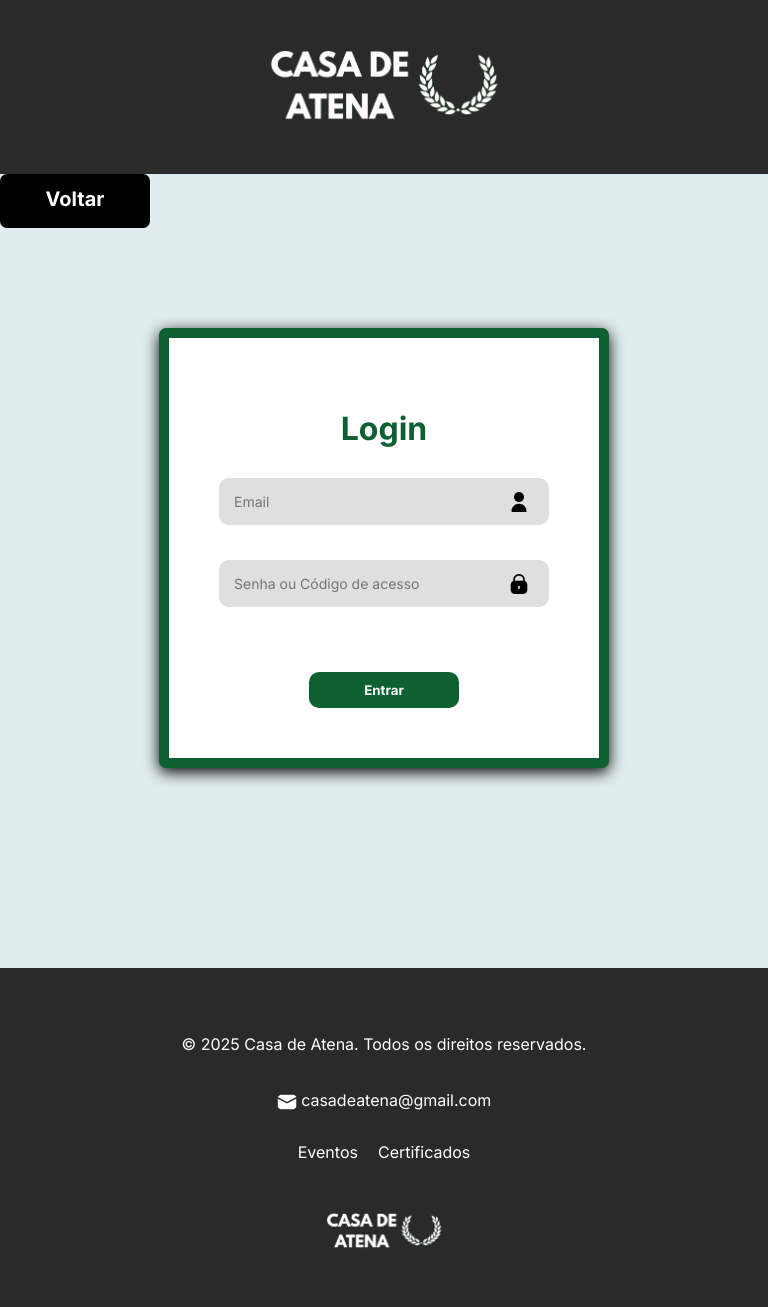
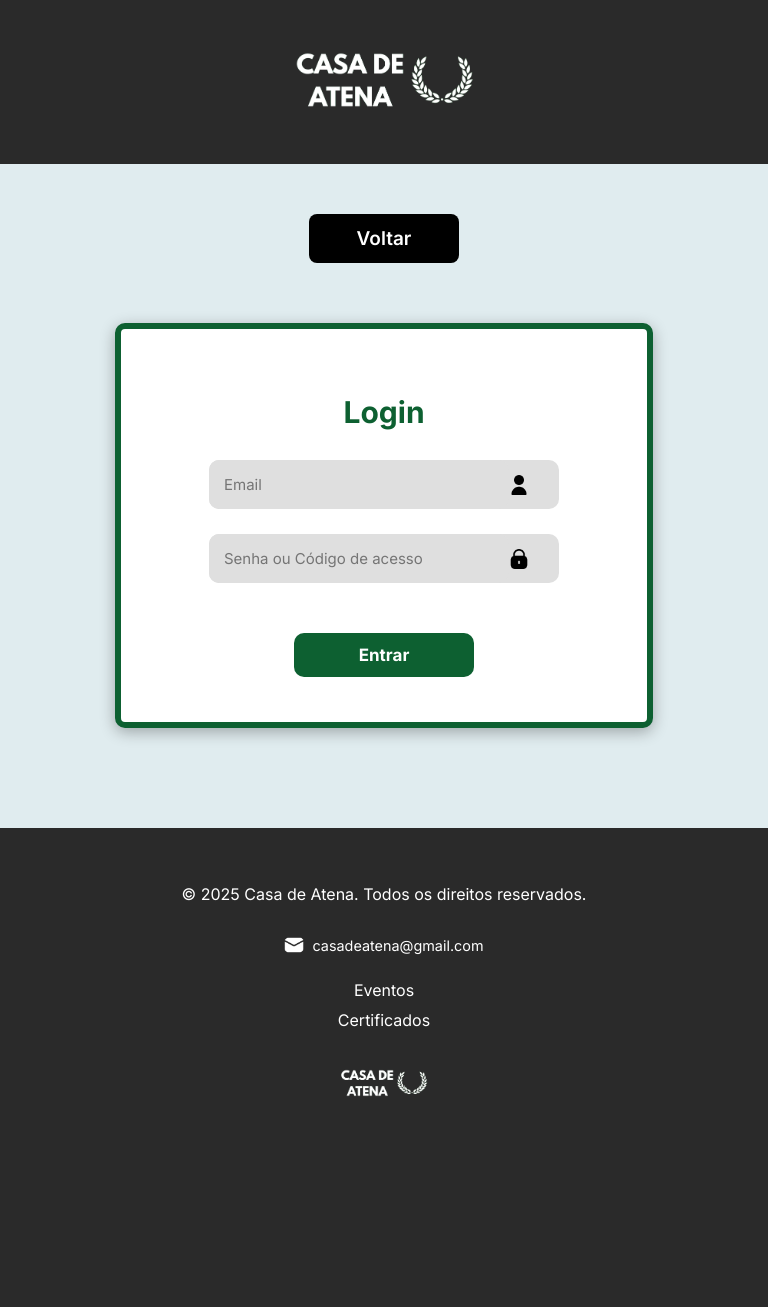
Before and after one commit to okiobot/SGEA, a Django app: page /login/ in a window 768 px wide. After the commit the page ends 1096 px from the top, so only its background shows below. Run offline with Django 5.2, Linux system fonts and the light colour scheme; some web fonts are replaced.

Commit message:
feat/style: Responsividade para as páginas de cadastro e login de usuários

```diff
--- a/sgea/login/static/css/style.css
+++ b/sgea/login/static/css/style.css
@@ -287,6 +287,65 @@ nav a:hover {
 .logo-container-footer {
     margin-top: 30px;
 }
+/* --------------------------------------------------------------------------- */
+/* --------------------------------------------------------------------------- */
+/* --------------------------------------------------------------------------- */
+
+/* RESPONSIVIDADE DO HEADER E DO FOOTER */
+
+@media (max-width: 1025px) {
+
+    /* HEADER 2 */
+    #header-usuario-2 {
+        flex-direction: column;
+        justify-content: center;
+        align-items: center;
+
+        padding: 45px;
+        text-align: center;
+    }
+
+    #header-usuario-2 .logo-container-2 img {
+        height: 70px;
+    }
+
+
+    /* FOOTER 1 */
+    #footer-container {
+        margin-top: 100px;
+        padding: 40px 0;
+    }
+
+    #footer-container .footer-info {
+        flex-direction: column;
+        text-align: center;
+        gap: 15px;
+        padding: 0 15px;
+    }
+
+    .footer-email {
+        display: flex;
+        justify-content: center;
+        align-items: center;
+        flex-wrap: wrap;
+        gap: 8px;
+        font-size: 0.9rem;
+    }
+
+    #footer-container .footer-links {
+        flex-direction: column;
+        gap: 10px;
+    }
+
+    .logo-container-footer {
+        margin-top: 20px;
+    }
+
+    .logo-container-footer img {
+        width: 90px;
+    }
+}
+
 
 /* --------------------------------------------------------------------------- */
 /* --------------------------------------------------------------------------- */
@@ -467,22 +478,16 @@ nav a:hover {
 /* Login de usuários (login.html) */
 
 .login-container {
-    max-width: 1200px;
-    width: 450px;
-
-    margin: 40px auto;
-    margin-top: 100px;
+    max-width: 450px;
+    width: 90%;
+    margin: 40px auto 100px auto;
     padding: 50px 70px;
-
     background-color: white;
-
     border: 10px solid var(--primary-color);
-    border-radius: 7px;
-
-    box-shadow: 0 4px 15px black;
-}
-
-/* Login USU - Título */
+    border-radius: 10px;
+    box-shadow: 0 4px 15px rgba(0,0,0,0.3);
+}
+
 .login-titulo {
     margin-bottom: 30px;
     color: var(--primary-color);
@@ -494,75 +499,54 @@ nav a:hover {
     font-weight: 700;
 }
 
-/* Login USU - Formulário de envio */
 .formulario-login {
     display: flex;
     flex-direction: column;
     align-items: center;
-
     gap: 35px;
 }
 
-/* Login USU - Inputs */
 .form-login-grupo {
     display: flex;
     align-items: center;
+    justify-content: space-between;
 
     width: 330px;
-
     background-color: var(--background-box-color);
     border-radius: 10px;
-}
-
-.form-login-grupo label {
-    display: inline-block;
-    white-space: nowrap;
-
-    margin-bottom: 6px;
-
-    font-weight: 600px;
+    padding-right: 10px;
 }
 
 .form-login-grupo input {
-    width: 300px;
-
+    width: 100%;
     padding: 15px;
-
     background-color: var(--background-box-color);
-
     border-radius: 10px;
     border: none;
-
     font-size: 14px;
     outline: none;
 }
 
-/* Login USU - Botão de entrar no site com a conta */
 #botao-entrar-login {
-    align-self: self-start;
-
-    width: 150px;
-
-    margin-top: 30px;
-    padding: 10px 25px;
-
+    align-self: center;
+    width: 160px;
+    margin-top: 25px;
+    padding: 12px 25px;
     background-color: var(--primary-color);
     color: white;
-
     border: none;
     border-radius: 10px;
-
     font-weight: bold;
     cursor: pointer;
-
-    transform: scale(1);
-    transition: transform 1s ease, background-color 0.3s ease;
+    font-size: 18px;
+    transition: transform 0.3s ease, background-color 0.3s ease;
 }
 
 #botao-entrar-login:hover {
     background-color: var(--botao-preto-color);
-    transform: scale(1.1);
-}
+    transform: scale(1.05);
+}
+
 
 /* --------------------------------------------------------------------------- */
 /* --------------------------------------------------------------------------- */
@@ -1377,39 +1361,284 @@ nav a:hover {
     justify-content: space-between;
     align-items: center;
 
-    width: 1100px;
-
-    margin: 40px auto;
-    margin-top: 50px;
-    padding: 20px 70px;
-
-    background-color: none;
+    max-width: 1100px;
+    width: 95%;
+
+    margin: 50px auto 0 auto;
+    padding: 20px 40px;
 }
 
 .botao-organizador a {
     display: inline-block;
-
     min-width: 150px;
-
-    padding: 13px 20px;
+    padding: 13px 25px;
 
     color: white;
     background-color: var(--tertiary-color);
 
-    border-bottom: 4px solid transparent;
-    border-radius: 7px;
+    border: none;
+    border-radius: 8px;
 
     text-align: center;
     text-decoration: none;
-    font-weight: bold;
+    font-weight: 600;
     font-size: 20px;
     cursor: pointer;
 
     transform: scale(1);
-    transition: transform 1s ease, background-color 0.3s ease;
+    transition: transform 0.3s ease, background-color 0.3s ease;
 }
 
 .botao-organizador a:hover {
     background-color: var(--botao-emerg-color);
-    transform: scale(1.1);
-}
+    transform: scale(1.05);
+}
+
+
+/* --------------------------------------------------------------------------- */
+/* --------------------------------------------------------------------------- */
+/* --------------------------------------------------------------------------- */
+
+/* RESPONSIVIDADE - CELULAR */
+
+@media (max-width: 768px) {
+    .cadastroUsu-container {
+        flex-direction: column;
+        align-items: center;
+        width: 90%;
+        padding: 20px;
+    }
+
+    .formulario-cadastroUsu {
+        width: 100%;
+        padding: 20px;
+        align-items: stretch;
+    }
+
+    .form-cadastroUsu-linha {
+        flex-direction: column;
+        gap: 15px;
+    }
+
+    .form-cadastroUsu-grupo input,
+    .form-cadastroUsu-grupo select {
+        width: 100% !important;
+    }
+
+    .ja-possui-conta {
+        margin-top: 25px;
+        padding: 15px;
+    }
+
+    .ja-possui-conta h1 {
+        font-size: 20px;
+        margin-bottom: 15px;
+    }
+
+    .ja-possui-conta a {
+        width: 100%;
+        max-width: 200px;
+    }
+
+
+    /* LOGIN */
+    .botoes-organizador {
+        flex-direction: column;
+        align-items: center;
+        justify-content: center;
+        width: 90%;
+        padding: 10px;
+        margin-top: 30px;
+        gap: 10px;
+    }
+
+    .botao-organizador a {
+        width: 100%;
+        max-width: 250px;
+        font-size: 18px;
+        padding: 12px 15px;
+    }
+
+    .login-container {
+        width: 90%;
+        padding: 30px 20px;
+        border-width: 6px;
+        margin-top: 40px;
+    }
+
+    .login-titulo h1 {
+        font-size: 26px;
+    }
+
+    .formulario-login {
+        gap: 25px;
+    }
+
+    .form-login-grupo {
+        width: 100%;
+        padding-right: 10px;
+    }
+
+    .form-login-grupo input {
+        font-size: 15px;
+    }
+
+    #botao-entrar-login {
+        width: 100%;
+        max-width: 250px;
+        font-size: 17px;
+    }
+}
+
+/* --------------------------------------------------------------------------- */
+/* --------------------------------------------------------------------------- */
+/* --------------------------------------------------------------------------- */
+
+/* RESPONSIVIDADE TABLET */
+
+@media (min-width: 768px) and (max-width: 1181px) {
+    .cadastroUsu-container {
+        flex-direction: row;
+        align-items: stretch;
+        width: 95%;
+        padding: 20px;
+        gap: 20px;
+    }
+
+    .formulario-cadastroUsu {
+        width: 60%;
+        padding: 25px;
+    }
+
+    .form-cadastroUsu-linha {
+        flex-wrap: wrap;
+        gap: 15px;
+        align-self: stretch;
+    }
+
+    .form-cadastroUsu-grupo input,
+    .form-cadastroUsu-grupo select {
+        width: 100%;
+        max-width: 100%;
+    }
+
+    .ja-possui-conta {
+        width: 40%;
+        display: flex;
+        flex-direction: column;
+        justify-content: center;
+    }
+
+    .ja-possui-conta h1 {
+        font-size: 22px;
+    }
+
+    /* LOGIN */
+    .botoes-organizador {
+        justify-content: flex-start;
+        width: 90%;
+        padding: 20px 40px;
+        gap: 30px;
+    }
+
+    .botao-organizador a {
+        font-size: 19px;
+        padding: 13px 25px;
+    }
+
+    .login-container {
+        width: 70%;
+        max-width: 550px;
+        padding: 45px 60px;
+    }
+
+    .form-login-grupo {
+        width: 100%;
+        max-width: 350px;
+    }
+
+    .login-titulo h1 {
+        font-size: 30px;
+    }
+
+    #botao-entrar-login {
+        font-size: 17px;
+        width: 180px;
+    }
+}
+
+/* --------------------------------------------------------------------------- */
+/* --------------------------------------------------------------------------- */
+/* --------------------------------------------------------------------------- */
+
+/* RESPONSIVIDADE TELA MAIOR DE IPAD */
+
+@media (min-width: 1024px) and (max-width: 1366px) {
+    .cadastroUsu-container {
+        margin-top: 130px;
+        max-width: 1000px;
+        padding: 35px;
+        gap: 25px;
+    }
+
+    .formulario-cadastroUsu {
+        width: 58%;
+        padding: 25px;
+    }
+
+    .form-cadastroUsu-grupo input,
+    .form-cadastroUsu-grupo select {
+        width: 100%;
+        max-width: 100%;
+    }
+
+    .ja-possui-conta {
+        width: 42%;
+        text-align: center;
+    }
+
+    .ja-possui-conta h1 {
+        font-size: 24px;
+    }
+
+
+    /* LOGIN */
+    .login-container {
+        width: 60%;
+        max-width: 500px;
+        padding: 50px 60px;
+        border-width: 8px;
+    }
+
+    .form-login-grupo {
+        width: 100%;
+        max-width: 380px;
+    }
+
+    .login-titulo h1 {
+        font-size: 32px;
+    }
+
+    #botao-entrar-login {
+        font-size: 18px;
+        width: 180px;
+    }
+
+    /* BOTOES DO ORGANIZADOR */
+    #botao-enviar-cadastroUsu {
+        width: 160px;
+        font-size: 17px;
+    }
+
+    .botoes-organizador {
+        width: 90%;
+        padding: 25px 50px;
+        justify-content: space-between;
+    }
+
+    .botao-organizador a {
+        font-size: 20px;
+        padding: 14px 30px;
+        border-radius: 8px;
+    }
+}
--- a/sgea/login/templates/usuarios/login.html
+++ b/sgea/login/templates/usuarios/login.html
@@ -8,11 +8,13 @@
     <form method="post">
         {% csrf_token %}
 
-        <div class="botao-organizador">
-            <a href = "{% url 'cadastro' %}">
-                Voltar
-            </a>
-        </div>
+        <section class="botoes-organizador">
+            <div class="botao-organizador">
+                <a href = "{% url 'cadastro' %}">
+                    Voltar
+                </a>
+            </div>
+        </section>
 
         <div class="login-container">
             <div class="login-titulo">
@@ -26,7 +28,7 @@
                 </div>
 
                 <div class="form-login-grupo">
-                    <input type="text" name="senha" required autocomplete="off" placeholder="Senha ou Código de acesso" maxlength=6>
+                    <input type="text" name="senha" required autocomplete="off" placeholder="Senha ou Código de acesso" maxlength=255>
                     <img src="../../static/assets/icons/cadeado-icon.png" alt="ícone de cadeado" width="20px" height="20px" style="margin-right: 20px;">
                 </div>
 
```
Also changed, not shown: other parts of sgea/login/static/css/style.css (+32 -80 lines), sgea/login/templates/usuarios/home.html (+9 -7 lines).
